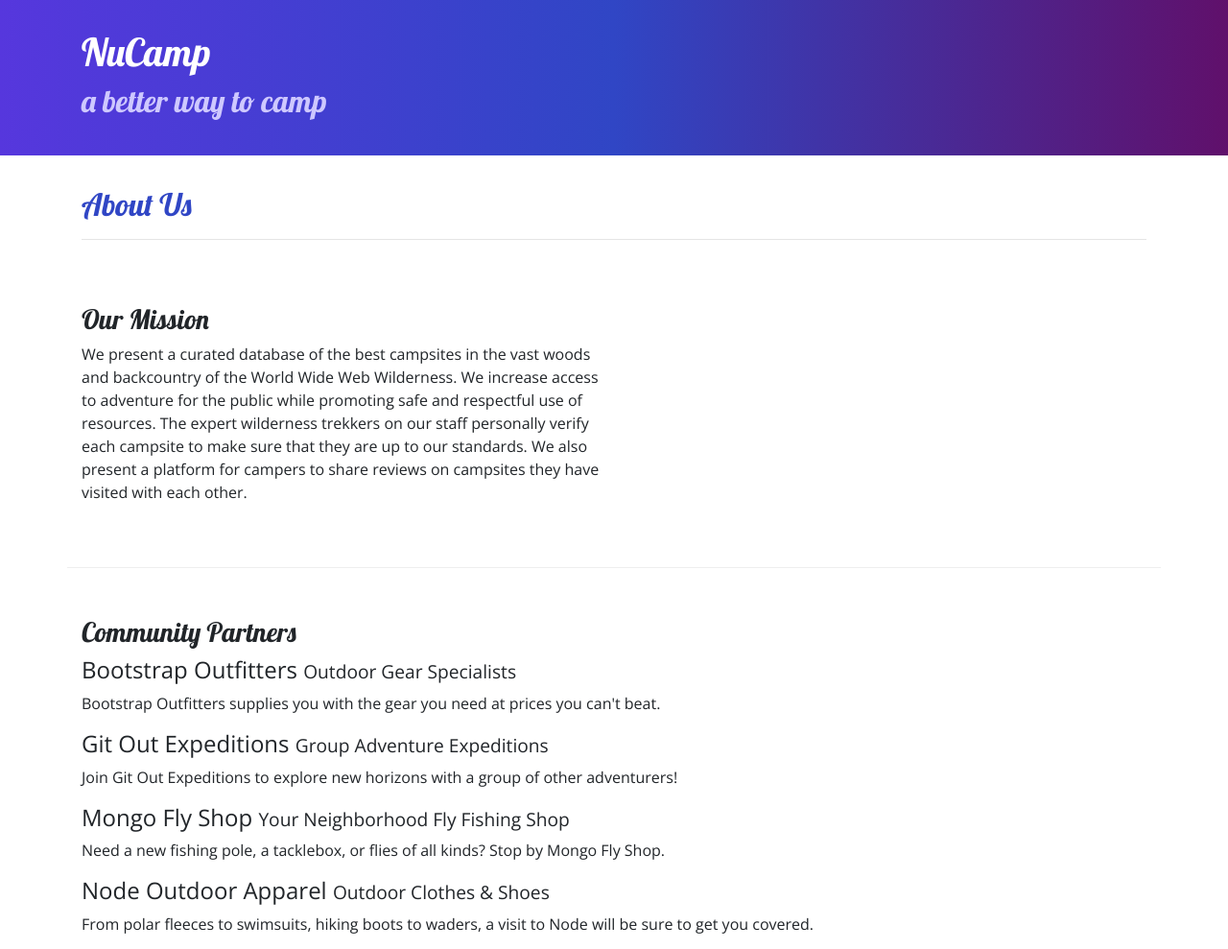
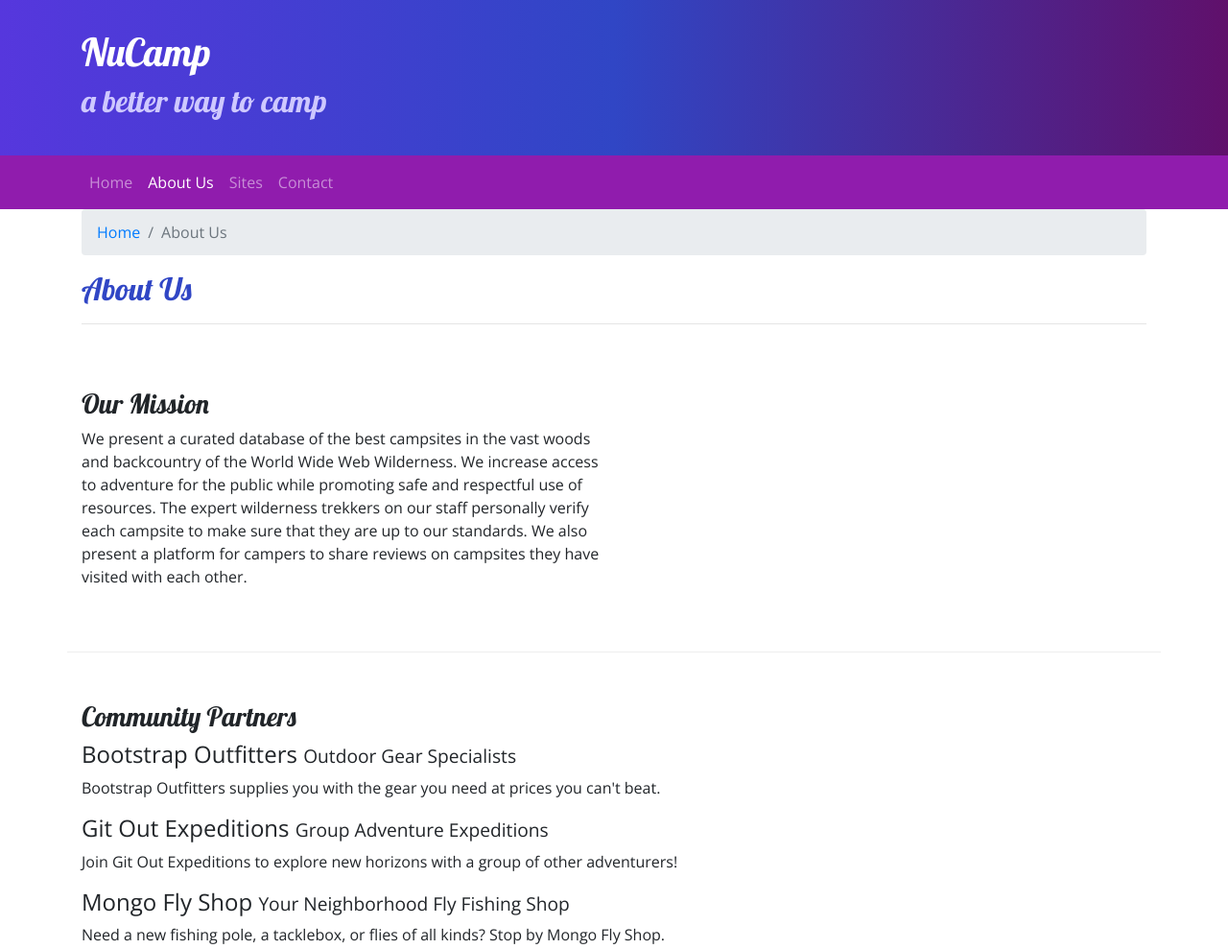
Before and after one commit to mrjrthompson/Nucamp-Project, a website: page aboutus.html in a window 1280 px wide. Shown: the top 989 px of the page at 96% size. Drawn offline with nearby package versions, Linux system fonts and the light colour scheme.

Commit message:
Adding Navbar & Breadcrumbs

```diff
--- a/aboutus.html
+++ b/aboutus.html
@@ -24,6 +24,31 @@
             </div>
         </div>
     </header>
+    <nav class="navbar navbar-expand-sm navbar-dark sticky-top">
+        <div class="container">
+            <button class="navbar-toggler ml-auto" type="button" data-toggle="collapse" data-traget="nucampNavbar">
+                <span class="navbar-toggler-icon"></span>
+            </button>
+            <div class="collapse navbar-collapse" id="nucampNavbar">
+                <ul class="navbar-nav">
+                    <li class="nav-item"><a class="nav-link" href="index.html">Home</a></li>
+                    <li class="nav-item active"><a class="nav-link" href="aboutus.html">About Us</a></li>
+                    <li class="nav-item"><a class="nav-link" href="#">Sites</a></li>
+                    <li class="nav-item"><a class="nav-link" href="#">Contact</a></li>
+                </ul>
+            </div>
+        </div>
+    </nav>
+    <div class="container">
+        <div class="row">
+            <div class="col">
+                <ol class="breadcrumb">
+                    <li class="breadcrumb-item"><a href="index.html">Home</a></li>
+                    <li class="breadcrumb-item active">About Us</li>
+                </ol>
+            </div>
+        </div>
+    </div>
 
     <div class="container">
         <div class="row">
--- a/css/styles.css
+++ b/css/styles.css
@@ -21,6 +21,7 @@ footer {
 
 .jumbotron {
     padding: 30px;
+    margin: 0;
     background-image: linear-gradient(to right, #5637DD, #3046C5, #60106B);
     color: white;
 }
@@ -30,3 +31,7 @@ footer {
     border-bottom: 1px ridge;
     min-height: 200px;
 }
+
+.navbar {
+    background-color: #901CAD;
+}
```
Also changed, not shown: index.html (+15 -0 lines).
